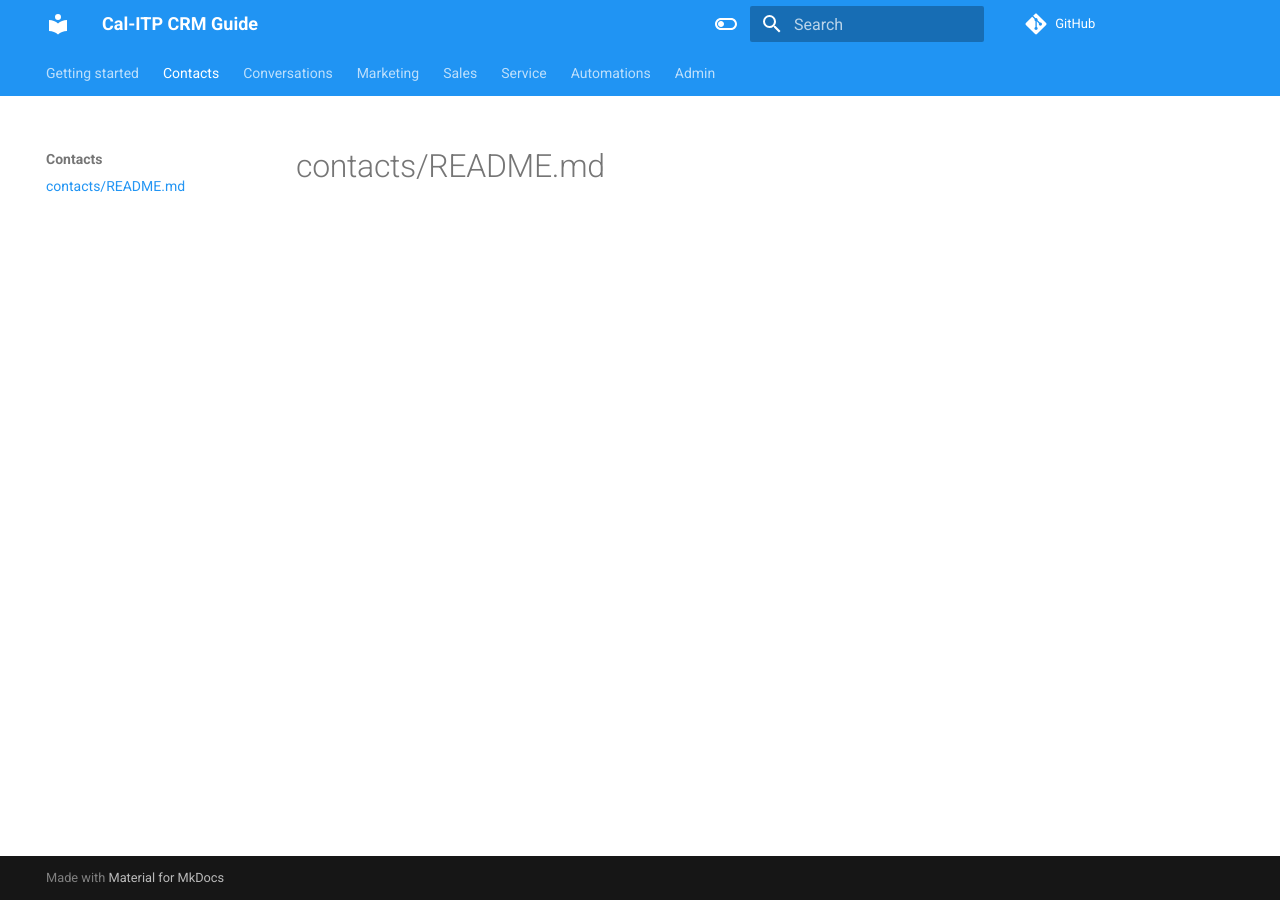
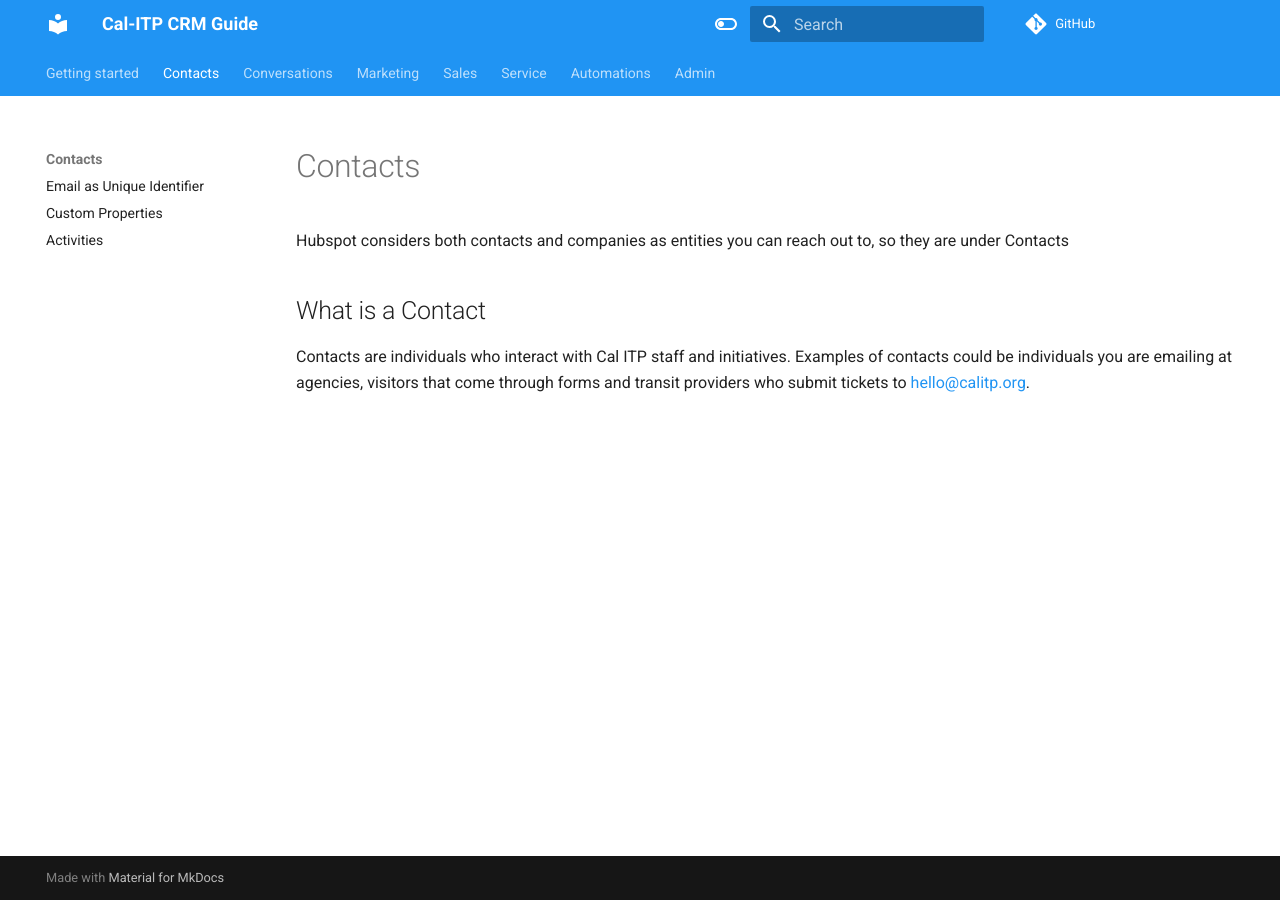
Before and after one commit to cal-itp/customer-success, an MkDocs documentation site: the page built from docs/contacts/README.md, in a window 1280 px wide. Built offline with MkDocs 1.6.1 and Material for MkDocs 9.7.7, drawn with Linux system fonts in a browser that asks for light colours; nearby versions of some CDN libraries; comment, search, counter and statistics services are not loaded.

Commit message:
Contacts section for CRM guide

```diff
--- a/docs/contacts/README.md
+++ b/docs/contacts/README.md
@@ -1 +1,7 @@
-# contacts/README.md
+# Contacts
+
+Hubspot considers both contacts and companies as entities you can reach out to, so they are under Contacts
+
+## What is a Contact
+
+Contacts are individuals who interact with Cal ITP staff and initiatives. Examples of contacts could be individuals you are emailing at agencies, visitors that come through forms and transit providers who submit tickets to [hello@calitp.org](mailto:hello@calitp.org).
```
Also changed, not shown: docs/contacts/activity.md (added, +9 -0 lines), docs/contacts/contacts-custom-properties.md (added, +10 -0 lines), docs/contacts/email-identifier.md (added, +3 -0 lines), docs/contacts/.pages (added).
